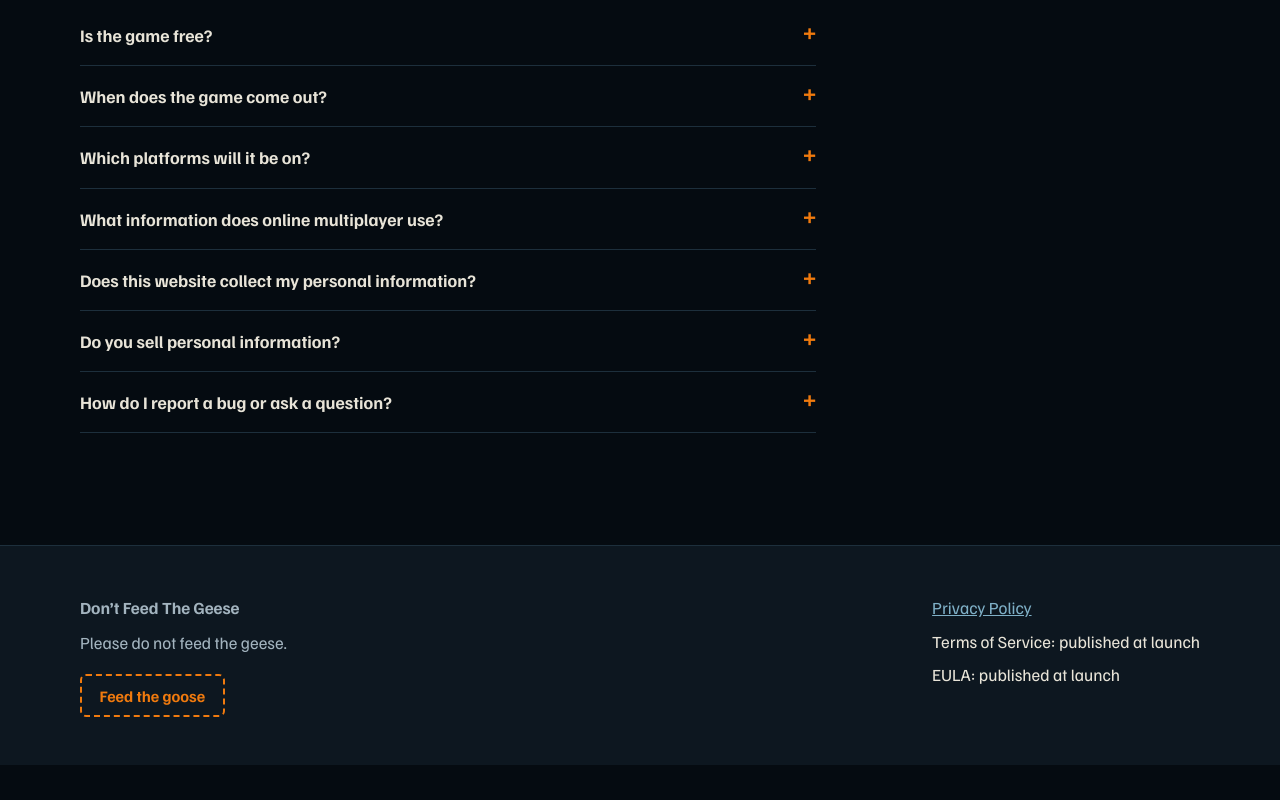
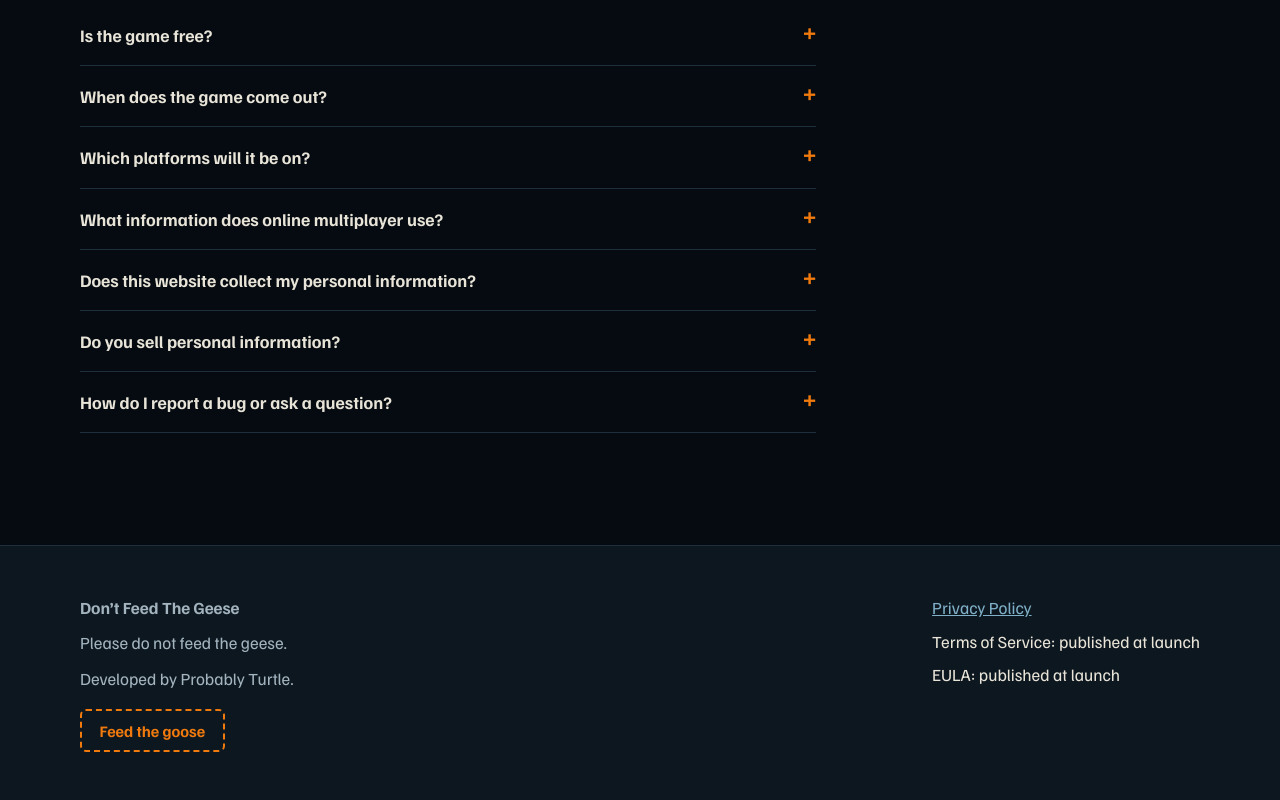
Before and after one commit to turtleheadYT/dftg-site, a plain HTML site: page index.html in a window 1280 px wide. Shown: the part 5575-6375 px from the top of the page. Before the commit the page ends 6340 px from the top, so only its background shows below. Drawn offline with Linux system fonts and the light colour scheme.

Commit message:
Add developer credit to index.html

```diff
--- a/index.html
+++ b/index.html
@@ -191,6 +191,7 @@
         <div>
           <p><strong>Don’t Feed The Geese</strong></p>
           <p>Please do not feed the geese.</p>
+          <p>Developed by Probably Turtle.</p>
           <button class="feed" data-open="scare">Feed the goose</button>
         </div>
         <ul>
```
